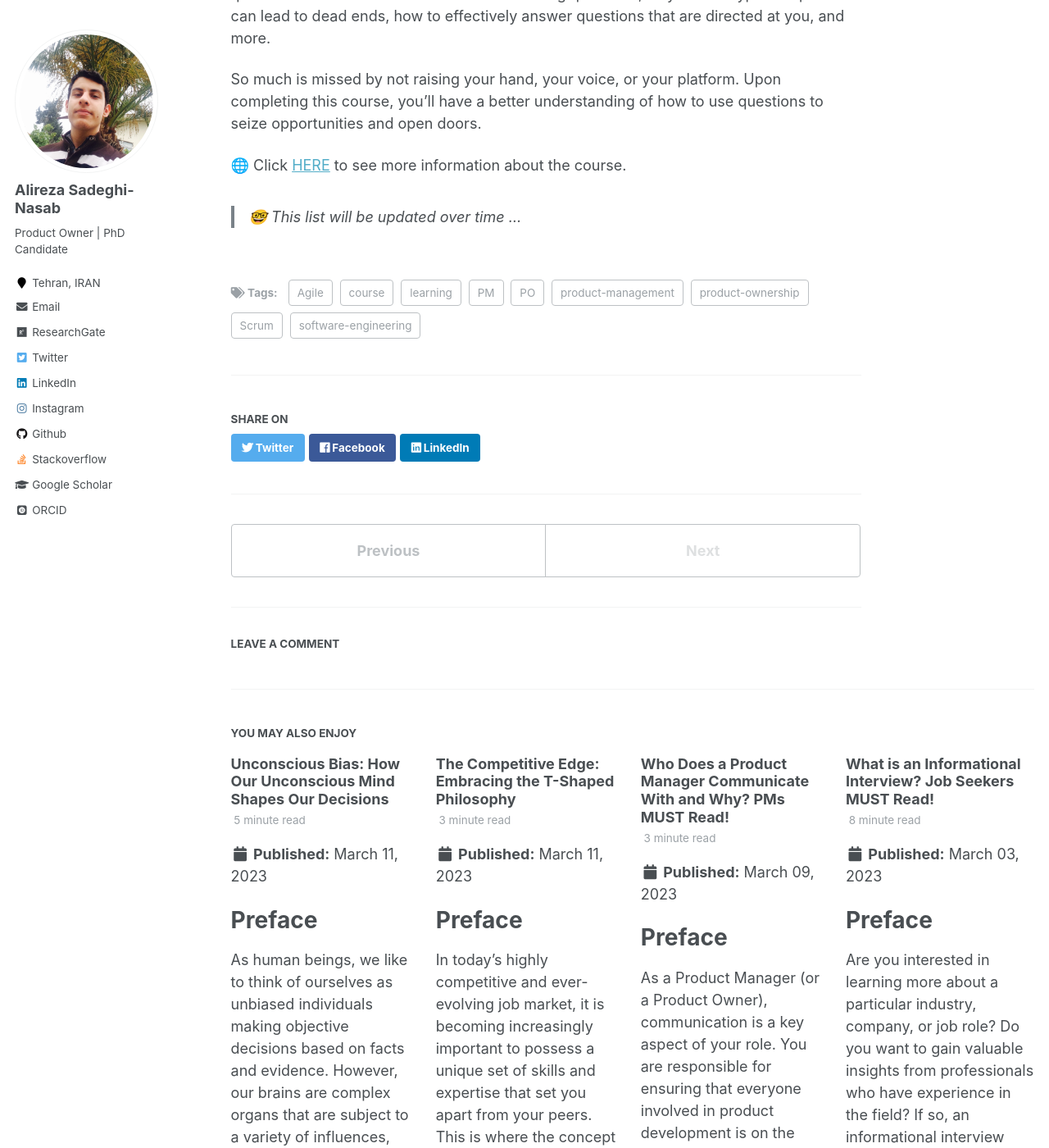
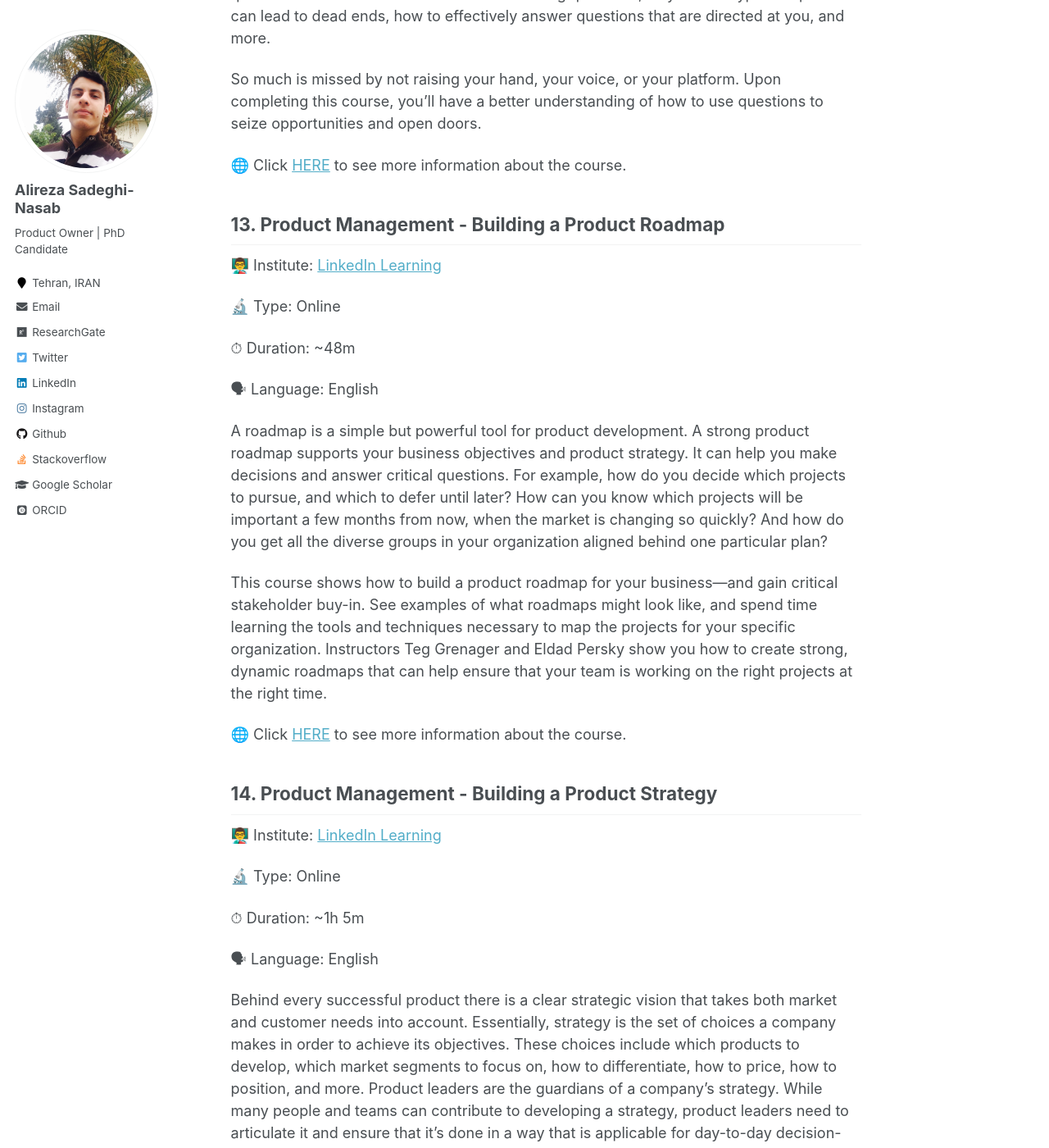
Before and after one commit to AlirezaSN/AlirezaSN.github.io, a Jekyll site: the page built from _posts/2023-03-25-blog-post-14.md, in a window 1280 px wide and 1400 px high, scrolled down 9329 px. Shown: the whole window at 82% size. Built offline with Jekyll 4.4.1, drawn with Linux system fonts in a browser that asks for light colours; some web fonts are replaced; comment, search, counter and statistics services are not loaded; some of the changed text lies outside the part shown.

Commit message:
add new courses

```diff
--- a/_posts/2023-03-25-blog-post-14.md
+++ b/_posts/2023-03-25-blog-post-14.md
@@ -257,5 +257,59 @@ So much is missed by not raising your hand, your voice, or your platform. Upon c
 
 🌐 Click [HERE](https://www.linkedin.com/learning/using-questions-to-foster-critical-thinking-and-curiosity) to see more information about the course.
 
+## 13. Product Management - Building a Product Roadmap
+
+👨‍🏫 Institute: [LinkedIn Learning](https://www.linkedin.com/learning/)
+
+🔬 Type: Online
+
+⏱ Duration: ~48m
+
+🗣 Language: English
+
+A roadmap is a simple but powerful tool for product development. A strong product roadmap supports your business objectives and product strategy. It can help you make decisions and answer critical questions. For example, how do you decide which projects to pursue, and which to defer until later? How can you know which projects will be important a few months from now, when the market is changing so quickly? And how do you get all the diverse groups in your organization aligned behind one particular plan?
+
+This course shows how to build a product roadmap for your business—and gain critical stakeholder buy-in. See examples of what roadmaps might look like, and spend time learning the tools and techniques necessary to map the projects for your specific organization. Instructors Teg Grenager and Eldad Persky show you how to create strong, dynamic roadmaps that can help ensure that your team is working on the right projects at the right time.
+
+🌐 Click [HERE](https://www.linkedin.com/learning/product-management-building-a-product-roadmap) to see more information about the course.
+
+## 14. Product Management - Building a Product Strategy
+
+👨‍🏫 Institute: [LinkedIn Learning](https://www.linkedin.com/learning/)
+
+🔬 Type: Online
+
+⏱ Duration: ~1h 5m
+
+🗣 Language: English
+
+Behind every successful product there is a clear strategic vision that takes both market and customer needs into account. Essentially, strategy is the set of choices a company makes in order to achieve its objectives. These choices include which products to develop, which market segments to focus on, how to differentiate, how to price, how to position, and more. Product leaders are the guardians of a company's strategy. While many people and teams can contribute to developing a strategy, product leaders need to articulate it and ensure that it's done in a way that is applicable for day-to-day decision-making. This course lays out how to develop an effective product strategy. Instructors Eldad Persky and Teg Grenager walk through a step-by-step process for creating a smart, thoughtful strategy, and explain how to build support for it. Plus, they go over how to maintain and implement your strategy.
+
+🌐 Click [HERE](https://www.linkedin.com/learning/product-management-building-a-product-strategy) to see more information about the course.
+
+## 15. Optimized Training for Product Owner Certification
+
+👨‍🏫 Institute: [Udemy](https://www.udemy.com)
+
+🔬 Type: Online
+
+⏱ Duration: ~33m
+
+🗣 Language: English
+
+Here I will orientate you to pass the Product Owner Certification assessment. It will consist of good references to drive your training for real knowledge on Scrum methodologies and Product Owner role. At the same time you will be provided with a large database of exams that is sufficiently broad and complex to encompass the diversity of questions you might be asked in the real exam. These practice tests contain more than 600 questions
+
+You want to get certified as a Product Owner to boost your career, while reducing the cost from a 1300 USD course to this bundle, and have the orientation to acquire the proper knowledge about Product Owner role.
+
+What is your challenge?
+
+- The relevant certifications require a solid knowledge of the Scrum Framework and the role of the Product Owner (the passing score is 85% for PSPO I ).
+
+Who this course is for:
+
+- Product Owners, Scrum Masters, Dev Ops, Project Managers
+
+🌐 Click [HERE](https://www.udemy.com/course/productowner-pspo/) to see more information about the course.
+
 
 > 🤓 This list will be updated over time ...
```
Also changed, not shown: other parts of _posts/2023-03-25-blog-post-14.md (+1 -1 lines).
